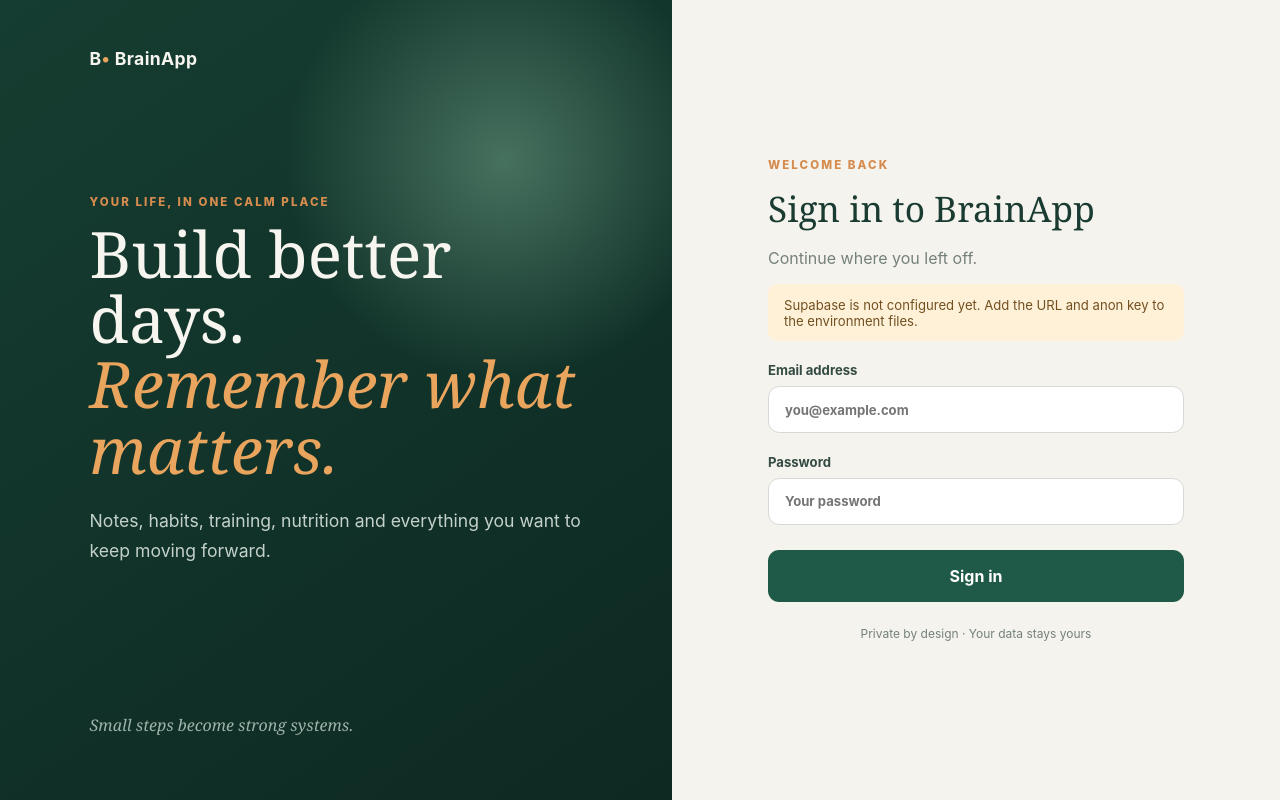
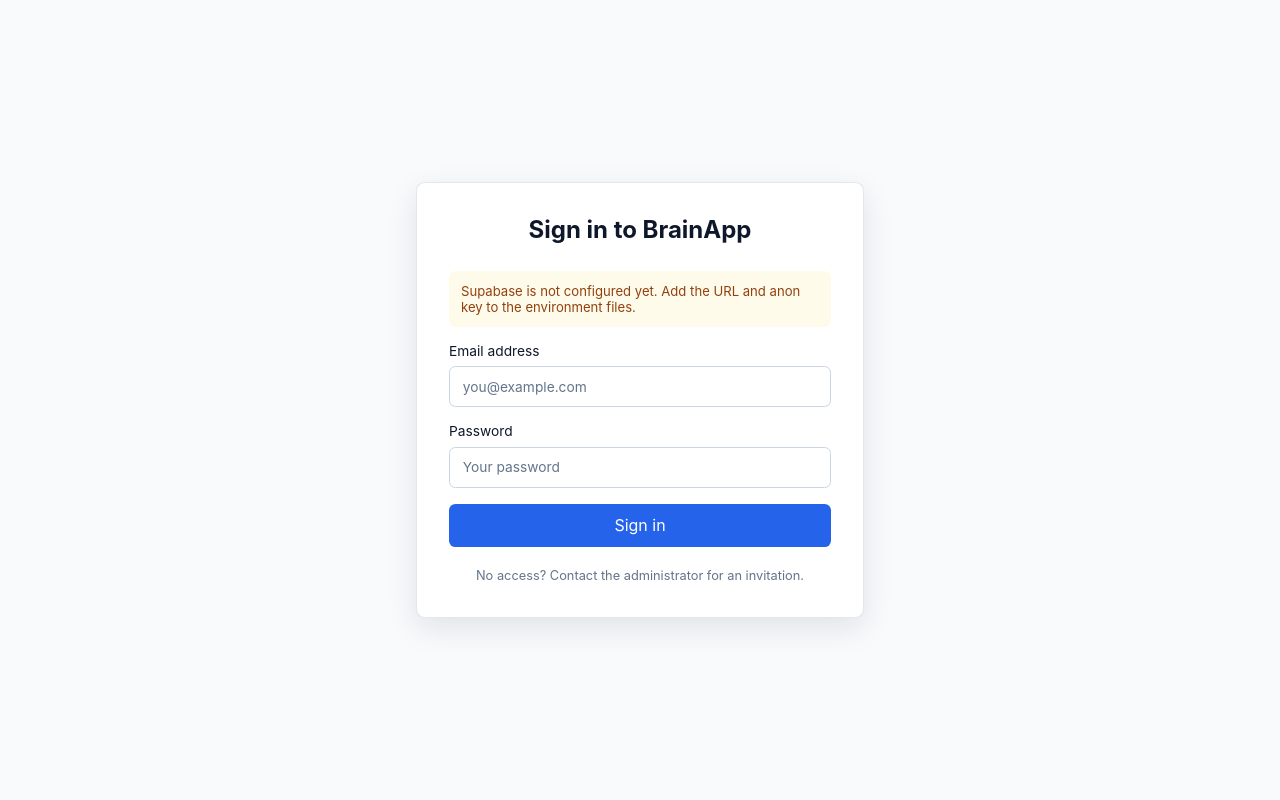
Before and after one commit to ReneKofler/angularApp, an Angular app in the folder brain-app/: page /login in a window 1280 px wide. Built offline with nearby package versions, Linux system fonts and the light colour scheme.

Commit message:
DEMO-67 align frontend themes with BrainApp

```diff
--- a/brain-app/src/app/dashboard/dashboard.scss
+++ b/brain-app/src/app/dashboard/dashboard.scss
@@ -1,8 +1,8 @@
 :host {
   display: block;
   min-height: 100dvh;
-  background: #f3f2ec;
-  color: #213d34;
+  background: var(--page);
+  color: var(--text);
 }
 .app-shell {
   display: grid;
@@ -14,7 +14,7 @@
   top: 0;
   height: 100dvh;
   padding: 2rem 1rem;
-  background: #153b30;
+  background: #172033;
   color: #dbe5e0;
   display: flex;
   flex-direction: column;
@@ -90,8 +90,8 @@
   height: 2.8rem;
   border-radius: 50%;
   border: 0;
-  background: #d3a06d;
-  color: #163a30;
+  background: var(--accent);
+  color: var(--accent-text);
   font-weight: 800;
   text-decoration: none;
 }
@@ -99,7 +99,7 @@
   margin: 2.5rem 0 3.5rem;
   padding: clamp(1.5rem, 3vw, 2.5rem);
   border-radius: 1.2rem;
-  background: linear-gradient(125deg, #1f5947, #34725e);
+  background: linear-gradient(125deg, #1e3a8a, #2563eb);
   color: white;
   display: flex;
   justify-content: space-between;
@@ -147,8 +147,8 @@
   gap: 1rem;
 }
 .modules article {
-  background: #fff;
-  border: 1px solid #e0e2dc;
+  background: var(--surface);
+  border: 1px solid var(--border);
   border-radius: 0.9rem;
   padding: 1.2rem;
   display: flex;
@@ -178,7 +178,7 @@
 }
 .modules p {
   margin: 0;
-  color: #7c8883;
+  color: var(--muted);
   font-size: 0.78rem;
 }
 .arrow {
@@ -198,7 +198,7 @@
     width: 100%;
     height: auto;
     padding: 0.5rem;
-    background: #153b30;
+    background: #172033;
   }
   .brand,
   .logout,
--- a/brain-app/src/app/login/login.scss
+++ b/brain-app/src/app/login/login.scss
@@ -1,153 +1,119 @@
 :host {
   display: block;
   min-height: 100dvh;
+  background: var(--page);
+  color: var(--text);
 }
 .login-page {
   min-height: 100dvh;
   display: grid;
-  grid-template-columns: 1.05fr 0.95fr;
+  place-items: center;
+  padding: 1.25rem;
 }
 .intro {
-  padding: 3rem clamp(3rem, 7vw, 8rem);
-  color: #f7f5ef;
-  background:
-    radial-gradient(circle at 75% 20%, #47715f 0, transparent 27%),
-    linear-gradient(145deg, #163d31, #0d2922);
-  display: flex;
-  flex-direction: column;
-  justify-content: space-between;
-}
-.brand,
-.mobile-brand {
-  color: inherit;
-  text-decoration: none;
-  font-weight: 750;
-  font-size: 1.1rem;
-  letter-spacing: 0.02em;
-  span {
-    color: #e9a45d;
-  }
-}
-.intro h1 {
-  font-family: Georgia, serif;
-  font-size: clamp(2.7rem, 5vw, 5.2rem);
-  line-height: 1.02;
-  margin: 0.7rem 0 1.5rem;
-  font-weight: 500;
-  em {
-    color: #e9a45d;
-    font-style: italic;
-  }
-}
-.intro div > p:last-child {
-  max-width: 34rem;
-  color: #c4d1cb;
-  font-size: 1.1rem;
-  line-height: 1.7;
-}
-.eyebrow {
-  color: #d58c4e;
-  text-transform: uppercase;
-  letter-spacing: 0.18em;
-  font-size: 0.72rem;
-  font-weight: 800;
-}
-.quote {
-  color: #9eb3aa;
-  font-family: Georgia, serif;
-  font-style: italic;
+  display: none;
 }
 .form-side {
-  display: grid;
-  place-items: center;
-  padding: 2rem;
-  background: #f5f3ed;
+  width: min(100%, 28rem);
 }
 form {
-  width: min(100%, 26rem);
+  background: var(--surface);
+  border: 1px solid color-mix(in srgb, var(--border) 55%, transparent);
+  border-radius: 0.55rem;
+  padding: 2rem;
+  box-shadow: var(--shadow);
+}
+.mobile-brand,
+.eyebrow,
+.muted,
+.privacy {
+  display: none;
 }
 h2 {
-  font:
-    500 2.2rem Georgia,
-    serif;
-  margin: 0.5rem 0;
-  color: #193b31;
-}
-.muted,
-.privacy {
-  color: #75817c;
-}
-.privacy {
   text-align: center;
-  font-size: 0.75rem;
-  margin-top: 1.5rem;
-}
-.mobile-brand {
-  display: none;
-  color: #173b30;
-  font-size: 1.7rem;
-  margin-bottom: 3rem;
+  font-size: 1.5rem;
+  margin: 0 0 1.7rem;
+  font-weight: 750;
+  color: var(--text);
 }
 label {
   display: grid;
-  gap: 0.5rem;
-  margin-top: 1.3rem;
-  font-size: 0.82rem;
-  font-weight: 700;
-  color: #344b43;
+  gap: 0.45rem;
+  margin-top: 1rem;
+  font-size: 0.86rem;
+  color: var(--text);
 }
 input {
-  border: 1px solid #d6d9d4;
-  background: #fff;
-  border-radius: 0.7rem;
-  padding: 0.9rem 1rem;
-  font: inherit;
-  outline: none;
-  &:focus {
-    border-color: #2f6a56;
-    box-shadow: 0 0 0 3px #2f6a5618;
-  }
+  border: 1px solid var(--border);
+  background: var(--input);
+  color: var(--text);
+  border-radius: 0.4rem;
+  padding: 0.72rem 0.8rem;
+  outline: 0;
+}
+input::placeholder {
+  color: var(--muted);
+}
+input:focus {
+  border-color: var(--accent);
+  box-shadow: 0 0 0 3px color-mix(in srgb, var(--accent) 25%, transparent);
 }
 button {
   width: 100%;
   border: 0;
-  border-radius: 0.7rem;
-  background: #1f5947;
-  color: white;
-  font-weight: 750;
-  padding: 1rem;
-  margin-top: 1.6rem;
+  border-radius: 0.4rem;
+  background: var(--accent);
+  color: var(--accent-text);
+  padding: 0.72rem;
+  margin-top: 1rem;
   cursor: pointer;
-  &:disabled {
-    opacity: 0.6;
-  }
+}
+button:hover {
+  background: var(--accent-hover);
+}
+button:disabled {
+  opacity: 0.55;
+  cursor: not-allowed;
 }
 .notice,
 .error {
-  padding: 0.8rem 1rem;
-  border-radius: 0.6rem;
+  padding: 0.75rem;
+  border-radius: 0.4rem;
   font-size: 0.82rem;
-  margin: 1rem 0;
+  margin: 0 0 1rem;
 }
 .notice {
-  background: #fff1d8;
-  color: #725020;
+  background: var(--warning-bg);
+  color: var(--warning-text);
 }
 .error {
-  background: #ffe6e3;
-  color: #8e2821;
+  background: var(--danger-bg);
+  color: var(--danger-text);
 }
-@media (max-width: 760px) {
+form::after {
+  content: 'No access? Contact the administrator for an invitation.';
+  display: block;
+  color: var(--muted);
+  text-align: center;
+  font-size: 0.8rem;
+  line-height: 1.5;
+  margin: 1.2rem 1rem 0;
+}
+@media (max-width: 480px) {
   .login-page {
-    grid-template-columns: 1fr;
-  }
-  .intro {
-    display: none;
+    padding: 0;
   }
   .form-side {
+    width: 100%;
+  }
+  form {
+    border: 0;
+    border-radius: 0;
     min-height: 100dvh;
-  }
-  .mobile-brand {
-    display: block;
+    display: flex;
+    flex-direction: column;
+    justify-content: center;
+    padding: 1.5rem;
+    box-shadow: none;
   }
 }
--- a/brain-app/src/app/settings/settings.scss
+++ b/brain-app/src/app/settings/settings.scss
@@ -103,12 +103,12 @@
   background: var(--surface);
 }
 .error {
-  background: #ffe5e1;
-  color: #8a2922;
+  background: var(--danger-bg);
+  color: var(--danger-text);
 }
 .success {
-  background: #dff3e9;
-  color: #245c48;
+  background: var(--success-bg);
+  color: var(--success-text);
 }
 footer {
   display: flex;
@@ -123,8 +123,8 @@
 button {
   border: 0;
   border-radius: 0.65rem;
-  background: #205a48;
-  color: white;
+  background: var(--accent);
+  color: var(--accent-text);
   padding: 0.8rem 1.1rem;
   font-weight: 750;
   cursor: pointer;
--- a/brain-app/src/app/settings/user-settings.service.ts
+++ b/brain-app/src/app/settings/user-settings.service.ts
@@ -119,6 +119,7 @@
           : 'light'
         : theme;
     this.document.documentElement.dataset['theme'] = resolved;
+    localStorage.setItem('brainapp-theme', theme);
   }
 
   private asTheme(value: unknown): ThemePreference {
--- a/brain-app/src/index.html
+++ b/brain-app/src/index.html
@@ -7,6 +7,15 @@
     <meta name="viewport" content="width=device-width, initial-scale=1" />
     <link rel="icon" type="image/x-icon" href="favicon.ico" />
     <link rel="manifest" href="manifest.webmanifest" />
+    <script>
+      (() => {
+        const saved = localStorage.getItem('brainapp-theme') || 'system';
+        const dark =
+          saved === 'dark' ||
+          (saved === 'system' && matchMedia('(prefers-color-scheme: dark)').matches);
+        document.documentElement.dataset.theme = dark ? 'dark' : 'light';
+      })();
+    </script>
   </head>
   <body>
     <app-root></app-root>
--- a/brain-app/src/styles.scss
+++ b/brain-app/src/styles.scss
@@ -1,4 +1,3 @@
-@use 'sass:color';
 * {
   box-sizing: border-box;
 }
@@ -11,28 +10,65 @@
     BlinkMacSystemFont,
     'Segoe UI',
     sans-serif;
-  background: #f3f2ec;
-  --page: #f3f2ec;
+  background: var(--page);
+  color-scheme: light;
+  --page: #f8fafc;
   --surface: #fff;
+  --surface-subtle: #f1f5f9;
   --input: #fff;
-  --text: #213d34;
-  --muted: #74817c;
-  --border: #dde0da;
+  --text: #0f172a;
+  --muted: #64748b;
+  --border: #cbd5e1;
+  --accent: #2563eb;
+  --accent-hover: #1d4ed8;
+  --accent-text: #fff;
+  --danger-bg: #fef2f2;
+  --danger-text: #b91c1c;
+  --success-bg: #ecfdf5;
+  --success-text: #047857;
+  --warning-bg: #fffbeb;
+  --warning-text: #92400e;
+  --shadow: 0 10px 30px rgb(15 23 42 / 10%);
 }
 html[data-theme='dark'] {
-  background: #101d19;
-  --page: #101d19;
-  --surface: #182923;
-  --input: #10201b;
-  --text: #edf4f0;
-  --muted: #a6b6af;
-  --border: #30463e;
+  --page: #111827;
+  --surface: #1f2937;
+  --surface-subtle: #334155;
+  --input: #374151;
+  --text: #f8fafc;
+  --muted: #a7b5c9;
+  --border: #4b5b72;
+  --accent: #2563eb;
+  --accent-hover: #3b82f6;
+  --danger-bg: #451a1a;
+  --danger-text: #fecaca;
+  --success-bg: #13382c;
+  --success-text: #a7f3d0;
+  --warning-bg: #422f12;
+  --warning-text: #fde68a;
+  --shadow: 0 12px 30px rgb(0 0 0 / 24%);
   color-scheme: dark;
 }
 body {
   margin: 0;
+  background: var(--page);
+  color: var(--text);
 }
 button,
 input {
   font: inherit;
 }
+*:focus-visible {
+  outline: 3px solid color-mix(in srgb, var(--accent) 65%, transparent);
+  outline-offset: 2px;
+}
+@media (prefers-reduced-motion: reduce) {
+  *,
+  *::before,
+  *::after {
+    scroll-behavior: auto !important;
+    transition-duration: 0.01ms !important;
+    animation-duration: 0.01ms !important;
+    animation-iteration-count: 1 !important;
+  }
+}
```
Also changed, not shown: 1 other file (tests, documents, lock files or other folders).
